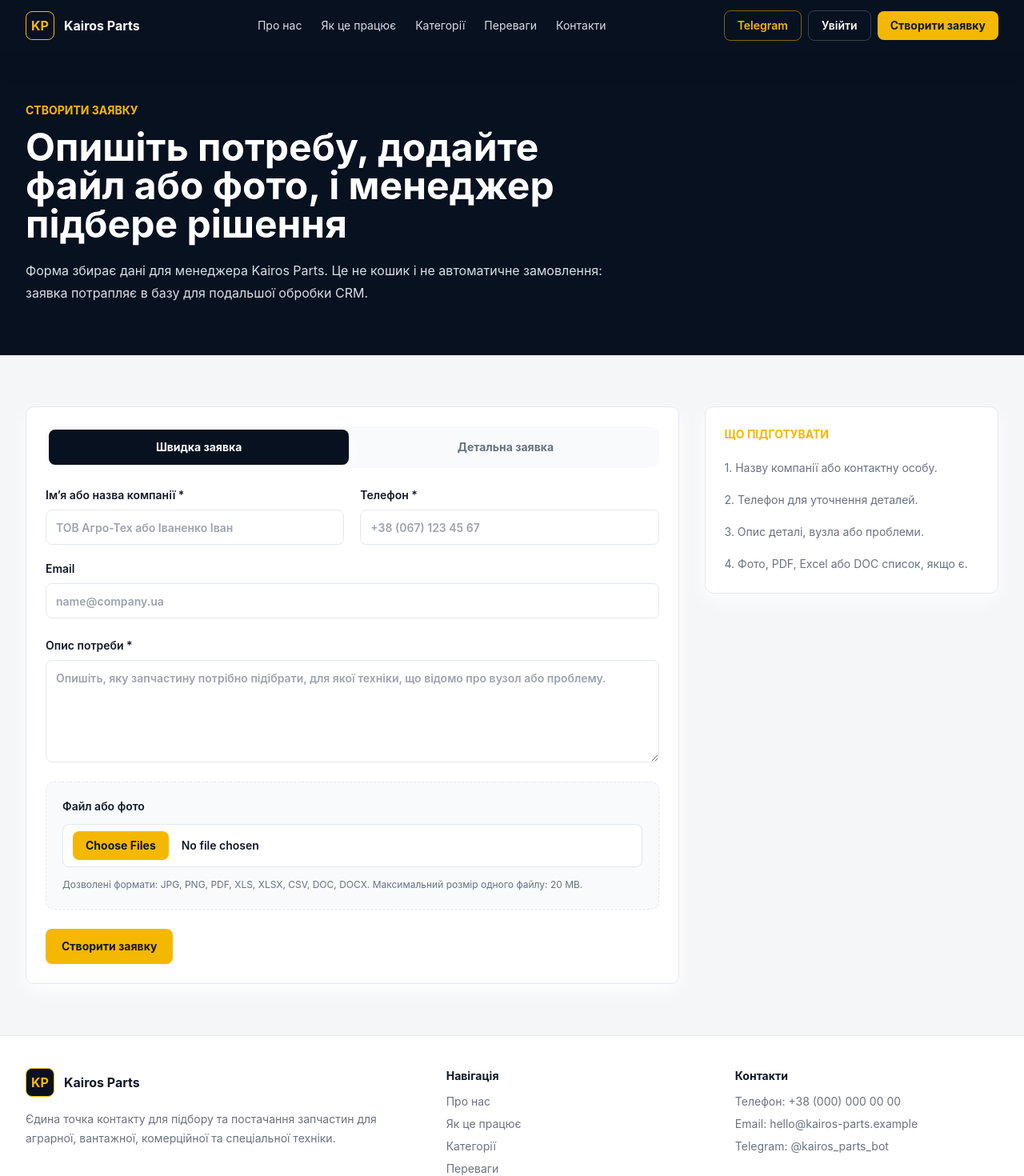
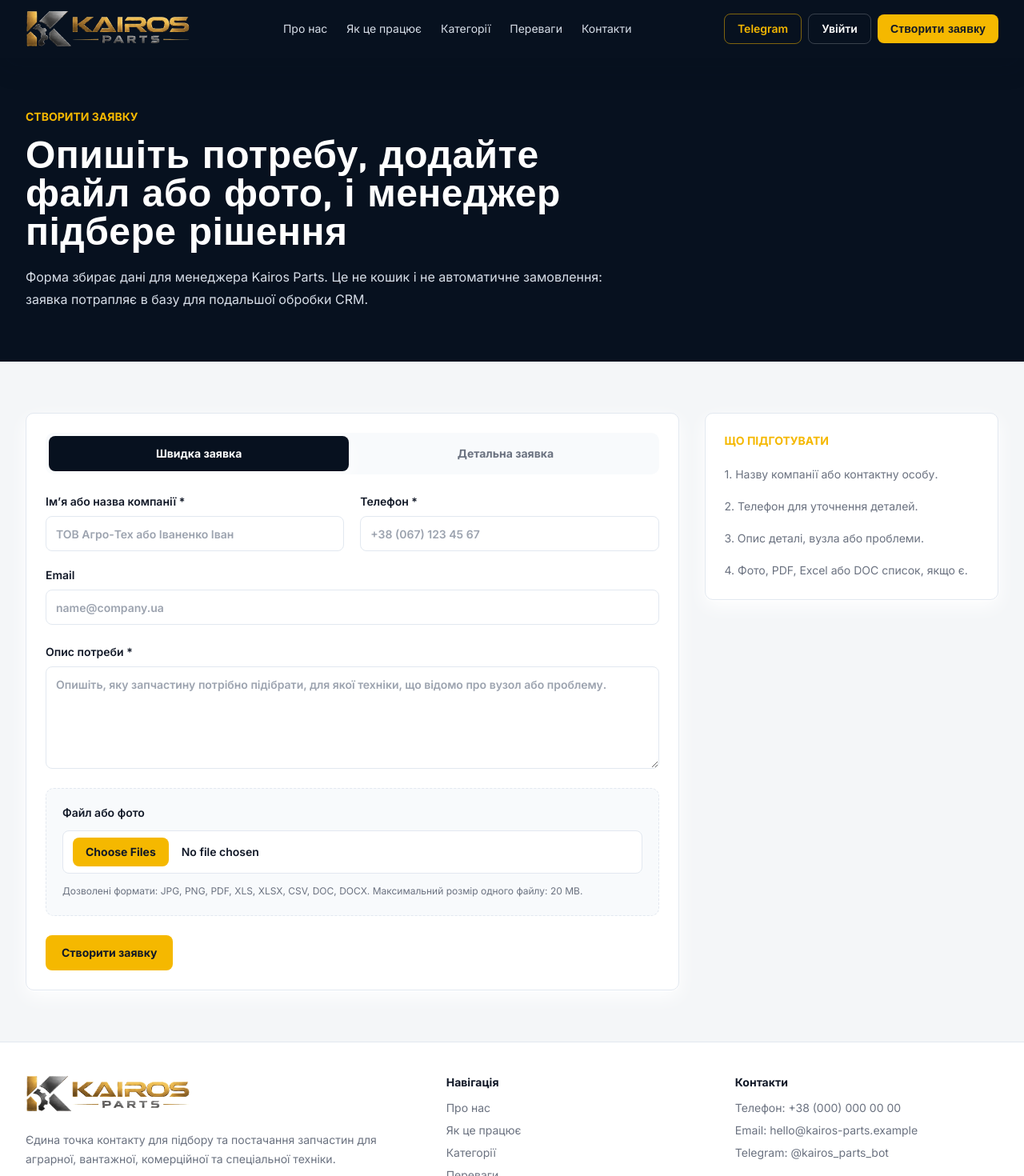
Before and after one commit to Serhiy199/Kairos-Parts, a Next.js app: page /request in a window 1280 px wide. Shown: the top 1470 px of the page at 80% size. Built offline with nearby package versions, Linux system fonts and the light colour scheme.

Commit message:
додав форму для заявок

```diff
--- a/app/api/requests/route.ts
+++ b/app/api/requests/route.ts
@@ -84,13 +84,13 @@ export async function POST(request: Request) {
       data: {
         requestNumber,
         publicStatusToken,
-        source: clientProfile ? 'CLIENT_DASHBOARD' : 'WEBSITE',
+        source: 'WEBSITE',
         status: 'NEW',
         clientId: clientProfile?.id,
         guestName: clientProfile ? null : parsed.data.contactName,
         guestPhone: clientProfile ? null : parsed.data.phone,
         guestEmail: clientProfile ? null : parsed.data.email,
-        companyName: parsed.data.contactName,
+        companyName: parsed.data.companyName ?? parsed.data.contactName,
         categoryId: category?.id,
         manufacturerId: manufacturer?.id,
         equipmentType: parsed.data.equipmentType,
--- a/app/globals.css
+++ b/app/globals.css
@@ -44,8 +44,8 @@ body {
   background: var(--color-background);
   color: var(--color-foreground);
   font-family:
+    var(--font-ui),
     Inter,
-    Manrope,
     ui-sans-serif,
     system-ui,
     -apple-system,
@@ -65,3 +65,14 @@ textarea,
 select {
   font: inherit;
 }
+
+.public-brand-type :where(h1, h2, .brand-action) {
+  font-family:
+    var(--font-brand),
+    var(--font-display),
+    var(--font-ui),
+    ui-sans-serif,
+    system-ui,
+    sans-serif;
+  letter-spacing: 0.01em;
+}
--- a/app/layout.tsx
+++ b/app/layout.tsx
@@ -1,5 +1,24 @@
 import type { Metadata } from 'next';
+import { Exo_2, Inter, Orbitron } from 'next/font/google';
 import './globals.css';
+
+const inter = Inter({
+  subsets: ['latin', 'cyrillic'],
+  variable: '--font-ui',
+  display: 'swap'
+});
+
+const orbitron = Orbitron({
+  subsets: ['latin'],
+  variable: '--font-brand',
+  display: 'swap'
+});
+
+const exo2 = Exo_2({
+  subsets: ['latin', 'cyrillic'],
+  variable: '--font-display',
+  display: 'swap'
+});
 
 export const metadata: Metadata = {
   title: 'Kairos Parts',
@@ -12,8 +31,8 @@ export default function RootLayout({
   children: React.ReactNode;
 }>) {
   return (
-    <html lang="uk">
-      <body>{children}</body>
+    <html lang="uk" className={`${inter.variable} ${orbitron.variable} ${exo2.variable}`}>
+      <body className="font-ui">{children}</body>
     </html>
   );
 }
--- a/components/layout/dashboard-shell.tsx
+++ b/components/layout/dashboard-shell.tsx
@@ -1,3 +1,4 @@
+import Image from 'next/image';
 import Link from 'next/link';
 
 type NavItem = {
@@ -18,9 +19,16 @@ export function DashboardShell({ children, title, subtitle, navItems, homeHref }
     <div className="min-h-screen bg-background lg:flex">
       <aside className="bg-dark-sidebar text-sidebar-text lg:fixed lg:inset-y-0 lg:flex lg:w-64 lg:flex-col">
         <div className="flex min-h-16 items-center justify-between px-4 lg:min-h-20">
-          <Link href={homeHref} className="flex items-center gap-3 font-bold text-white">
-            <span className="grid size-9 place-items-center rounded-md border border-accent text-accent">KP</span>
-            <span>Kairos Parts</span>
+          <Link href={homeHref} className="flex items-center" aria-label="Kairos Parts">
+            <Image
+              src="/images/kairos-logo.png"
+              alt="Kairos Parts"
+              width={206}
+              height={48}
+              priority
+              sizes="206px"
+              className="h-12 w-auto rounded-md object-contain"
+            />
           </Link>
         </div>
         <nav className="flex gap-1 overflow-x-auto px-3 pb-3 text-sm lg:flex-1 lg:flex-col lg:overflow-visible lg:pb-0">
--- a/components/layout/public-layout.tsx
+++ b/components/layout/public-layout.tsx
@@ -1,3 +1,4 @@
+import Image from 'next/image';
 import Link from 'next/link';
 
 import { PublicMobileMenu } from './public-mobile-menu';
@@ -12,12 +13,19 @@ const navItems = [
 
 export function PublicLayout({ children }: { children: React.ReactNode }) {
   return (
-    <div className="min-h-screen bg-background">
+    <div className="public-brand-type min-h-screen bg-background">
       <header className="sticky top-0 z-40 bg-primary text-white shadow-panel">
         <div className="mx-auto flex min-h-16 max-w-7xl items-center justify-between gap-4 px-4 py-3 sm:px-6 lg:px-8">
-          <Link href="/" className="flex shrink-0 items-center gap-3 font-bold">
-            <span className="grid size-9 place-items-center rounded-md border border-accent text-accent">KP</span>
-            <span>Kairos Parts</span>
+          <Link href="/" className="flex shrink-0 items-center" aria-label="Kairos Parts">
+            <Image
+              src="/images/kairos-logo.png"
+              alt="Kairos Parts"
+              width={206}
+              height={48}
+              priority
+              sizes="206px"
+              className="h-12 w-auto rounded-md object-contain"
+            />
           </Link>
           <nav className="hidden items-center gap-6 text-sm text-sidebar-text md:flex">
             {navItems.map((item) => (
@@ -41,7 +49,7 @@ export function PublicLayout({ children }: { children: React.ReactNode }) {
             </Link>
             <Link
               href="/request"
-              className="rounded-md bg-accent px-4 py-2 text-sm font-bold text-foreground transition hover:bg-[#DFA600]"
+              className="brand-action rounded-md bg-accent px-4 py-2 text-sm font-bold text-foreground transition hover:bg-[#DFA600]"
             >
               Створити заявку
             </Link>
@@ -53,9 +61,15 @@ export function PublicLayout({ children }: { children: React.ReactNode }) {
       <footer className="border-t border-border bg-card">
         <div className="mx-auto grid max-w-7xl gap-8 px-4 py-10 sm:px-6 md:grid-cols-[1.5fr_1fr_1fr] lg:px-8">
           <div>
-            <div className="flex items-center gap-3 font-bold text-foreground">
-              <span className="grid size-9 place-items-center rounded-md border border-accent bg-primary text-accent">KP</span>
-              <span>Kairos Parts</span>
+            <div className="inline-flex">
+              <Image
+                src="/images/kairos-logo.png"
+                alt="Kairos Parts"
+                width={206}
+                height={48}
+                sizes="206px"
+                className="h-12 w-auto object-contain"
+              />
             </div>
             <p className="mt-4 max-w-md text-sm leading-6 text-muted">
               Єдина точка контакту для підбору та постачання запчастин для аграрної, вантажної,
--- a/components/layout/public-mobile-menu.tsx
+++ b/components/layout/public-mobile-menu.tsx
@@ -49,7 +49,7 @@ export function PublicMobileMenu({ navItems }: { navItems: NavItem[] }) {
             <Link
               href="/request"
               onClick={() => setIsOpen(false)}
-              className="mt-2 rounded-md bg-accent px-3 py-2 text-center font-bold text-foreground transition hover:bg-[#DFA600]"
+              className="brand-action mt-2 rounded-md bg-accent px-3 py-2 text-center font-bold text-foreground transition hover:bg-[#DFA600]"
             >
               Створити заявку
             </Link>
--- a/lib/requests/validation.ts
+++ b/lib/requests/validation.ts
@@ -4,6 +4,7 @@ import { getUploadMaxSizeBytes, isAllowedUpload } from '@/lib/files/upload-polic
 export type ParsedRequestInput = {
   formType: 'quick' | 'detailed';
   contactName: string;
+  companyName?: string;
   phone: string;
   email?: string;
   description: string;
@@ -30,7 +31,8 @@ function readFiles(formData: FormData) {
 export function parseRequestFormData(formData: FormData): { data?: ParsedRequestInput; errors: string[] } {
   const errors: string[] = [];
   const formType = readString(formData, 'formType') === 'detailed' ? 'detailed' : 'quick';
-  const contactName = readString(formData, 'contactName');
+  const companyName = readString(formData, 'companyName');
+  const contactName = readString(formData, 'contactName') || companyName;
   const phone = readString(formData, 'phone');
   const email = readString(formData, 'email');
   const description = readString(formData, 'description');
@@ -78,6 +80,7 @@ export function parseRequestFormData(formData: FormData): { data?: ParsedRequest
     data: {
       formType,
       contactName,
+      companyName: companyName || undefined,
       phone,
       email: email || undefined,
       description,
--- a/tailwind.config.ts
+++ b/tailwind.config.ts
@@ -38,6 +38,11 @@ const config: Config = {
       boxShadow: {
         card: '0 1px 2px rgba(15, 23, 42, 0.06), 0 8px 24px rgba(15, 23, 42, 0.06)',
         panel: '0 12px 32px rgba(7, 17, 31, 0.12)'
+      },
+      fontFamily: {
+        ui: ['var(--font-ui)', 'Inter', 'ui-sans-serif', 'system-ui', 'sans-serif'],
+        display: ['var(--font-brand)', 'var(--font-display)', 'var(--font-ui)', 'ui-sans-serif', 'system-ui'],
+        brand: ['var(--font-brand)', 'var(--font-display)', 'var(--font-ui)', 'ui-sans-serif', 'system-ui']
       }
     }
   },
```
Also changed, not shown: app/(public)/request/request-form.tsx (+56 -2 lines), public/images/kairos-logo.png (added), 2 other files (tests, documents, lock files or other folders).
